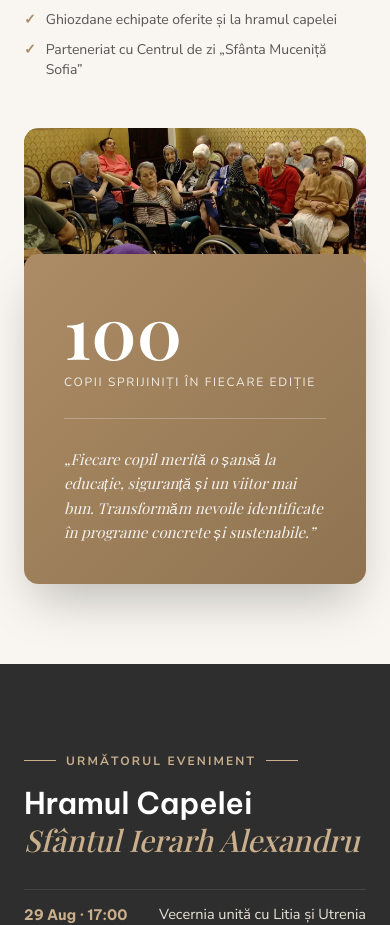
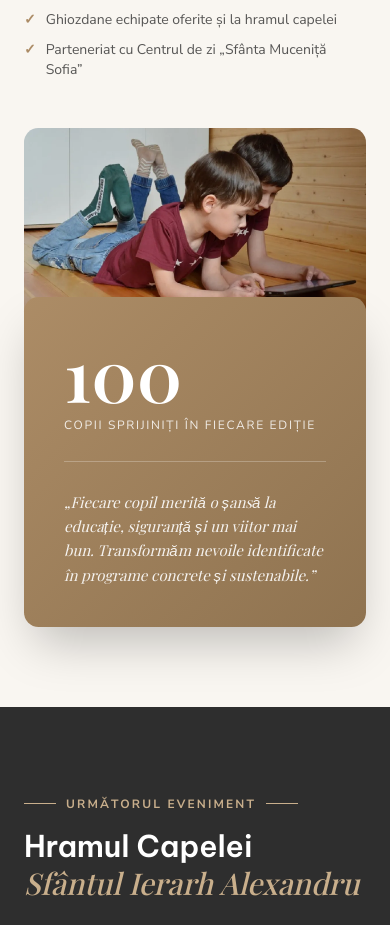
Before and after one commit to listaservice/sfantulalexandru, a Next.js app: page / in a window 390 px wide. Shown: the part 4640-5565 px from the top of the page. Built offline with nearby package versions, Linux system fonts and the light colour scheme; a web font is replaced by a local one.

Commit message:
Adaugă imaginea Newsweek la cardul Educația și ajustează ordinea hero pe mobil

```diff
--- a/src/app/page.tsx
+++ b/src/app/page.tsx
@@ -285,10 +285,10 @@ export default function HomePage() {
               </ul>
             </div>
             <div className="relative">
-              <div className="relative aspect-[16/7] rounded-t-2xl overflow-hidden -mb-6">
+              <div className="relative aspect-[16/9] rounded-t-2xl overflow-hidden -mb-6">
                 <Image
-                  src="/images/anunt-luxab.jpg"
-                  alt="Vârstnicii căminului Luxab la slujbă"
+                  src="/images/educatie-100.webp"
+                  alt="Copiii sprijiniți de proiectul „Educația: cheia spre viitor”"
                   fill
                   className="object-cover"
                   sizes="(max-width: 1024px) 100vw, 50vw"
```
Also changed, not shown: public/images/educatie-100.webp (added).
